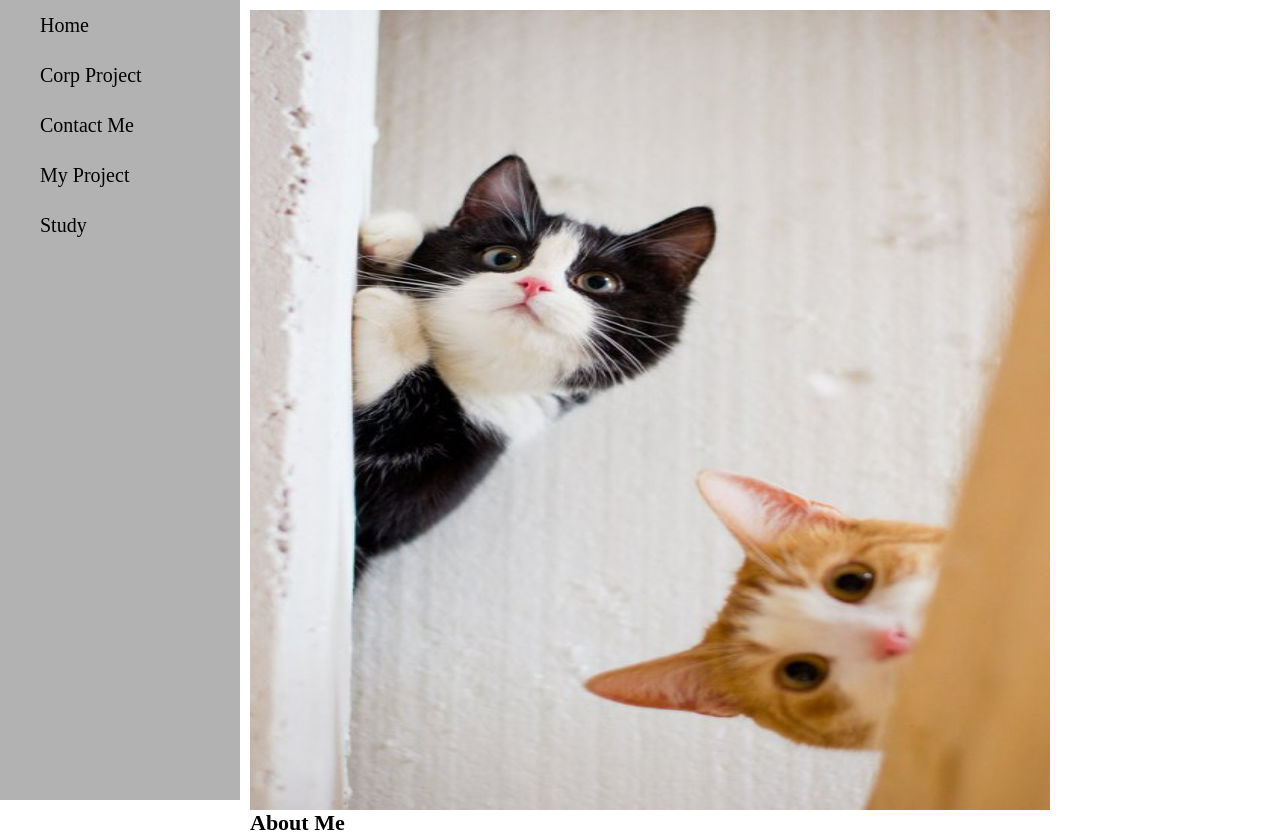
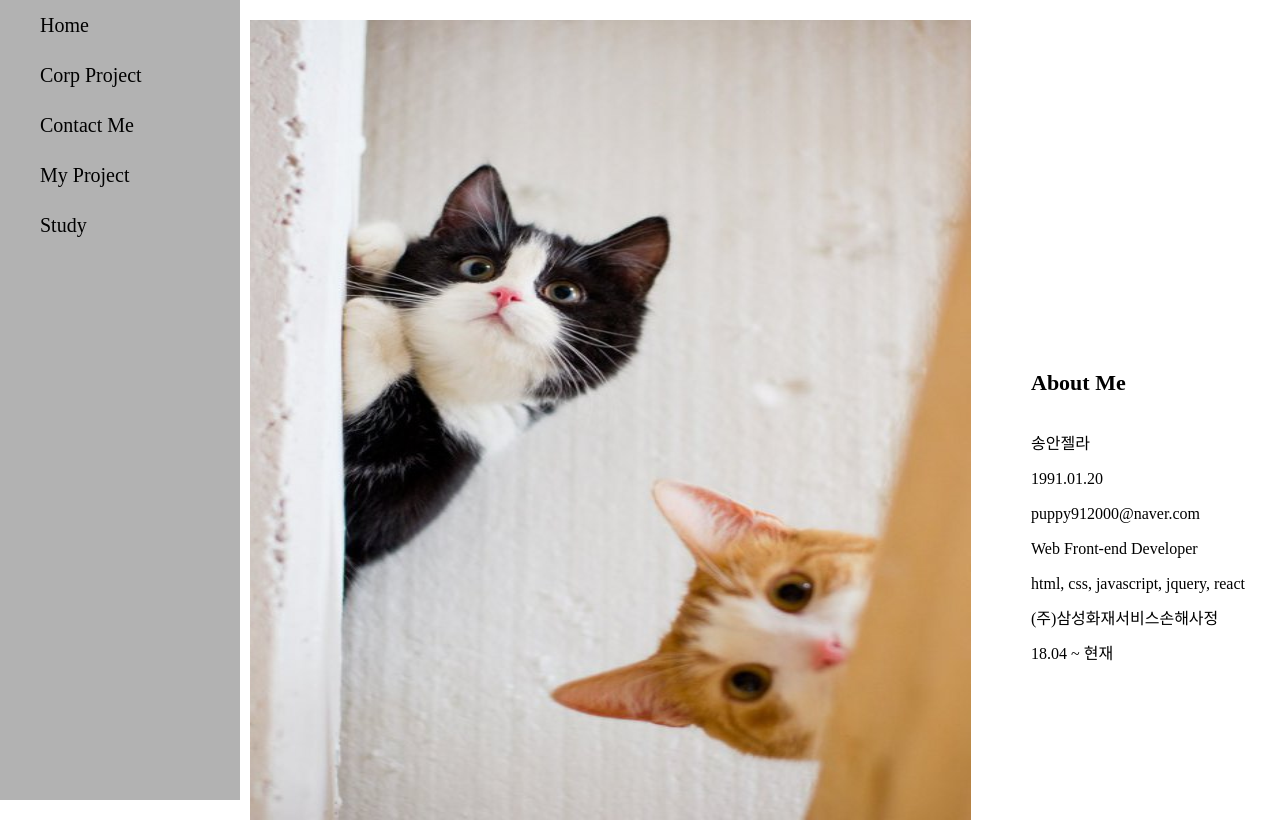
Before and after one commit to anjelra/portfolio, a website: page public/index.html in a window 1280 px wide. Shown: the top 839 px of the page. Drawn offline with Linux system fonts and the light colour scheme.

Commit message:
포토폴리오 작업중

```diff
--- a/public/index.html
+++ b/public/index.html
@@ -26,7 +26,7 @@
                     <li>puppy912000@naver.com</li>
                     <li>Web Front-end Developer</li>
                     <li>html, css, javascript, jquery, react </li>
-                    <li>(주)삼성화재서비스손해사정 18.04 ~ 현재</li>
+                    <li>(주)삼성화재서비스손해사정 <br>18.04 ~ 현재</li>
                 </ul>
             </div>
         </div>
--- a/public/style.css
+++ b/public/style.css
@@ -33,14 +33,17 @@ div, h1, h2, h3, h4, h5, h6, ul, ol, li, dl, dt, dd, p, form, fieldset, input, t
 }
 
 .contents {
-    padding: 10px 250px;
+    padding-top: 20px;
+    padding-left: 250px;
     /* background-image: url('./img/cat.jpg'); */
+    /* background-size: 100% 100%; */
 }
 
 .contents .image-container {
     float: left;
     margin-right: 60px;
-    width: 800px;
+    width: 70%;
+    max-width: 800px;
     height: 800px;
     background-image: url('./img/img_cat.jpg');
     background-size: 100% 100%;
@@ -60,7 +63,7 @@ div, h1, h2, h3, h4, h5, h6, ul, ol, li, dl, dt, dd, p, form, fieldset, input, t
 }
 
 .contents .info-container ul li {
-    line-height: 30px;
+    line-height: 35px;
 }
 
 .caption {
```
